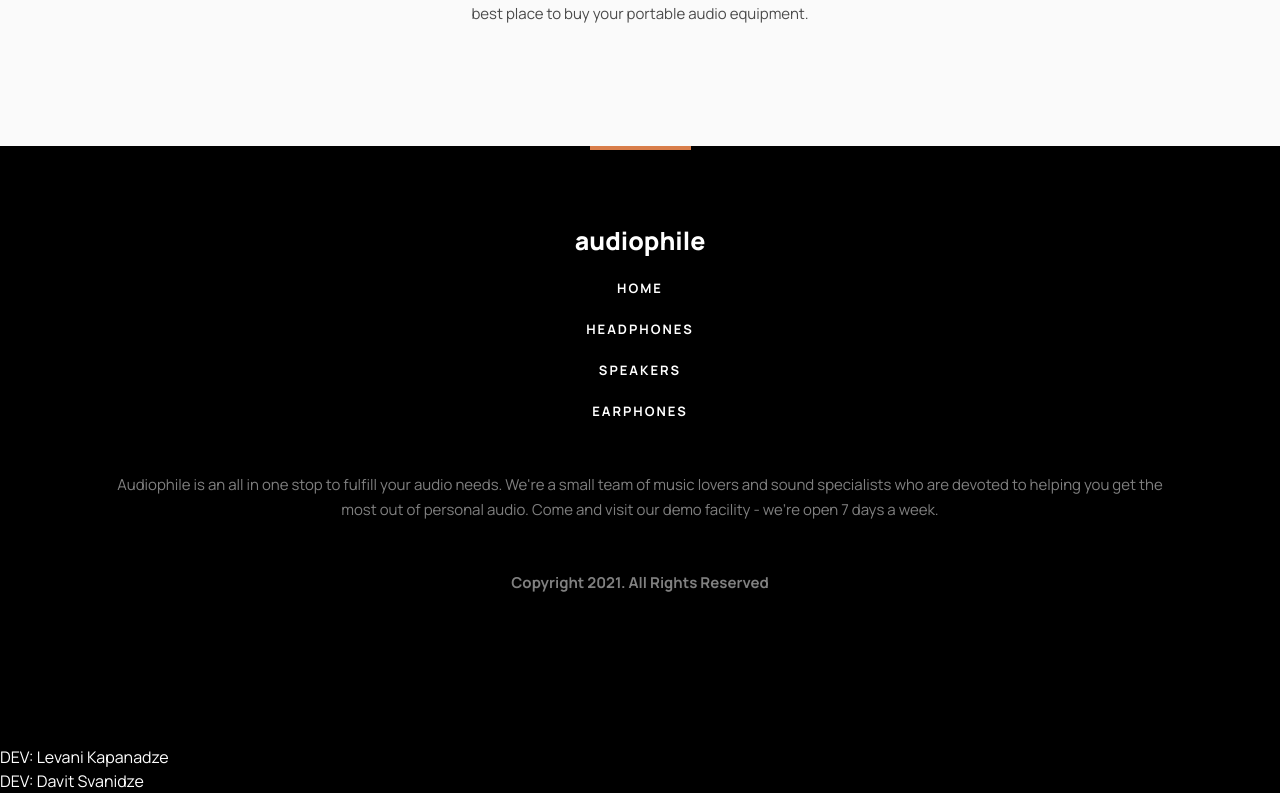
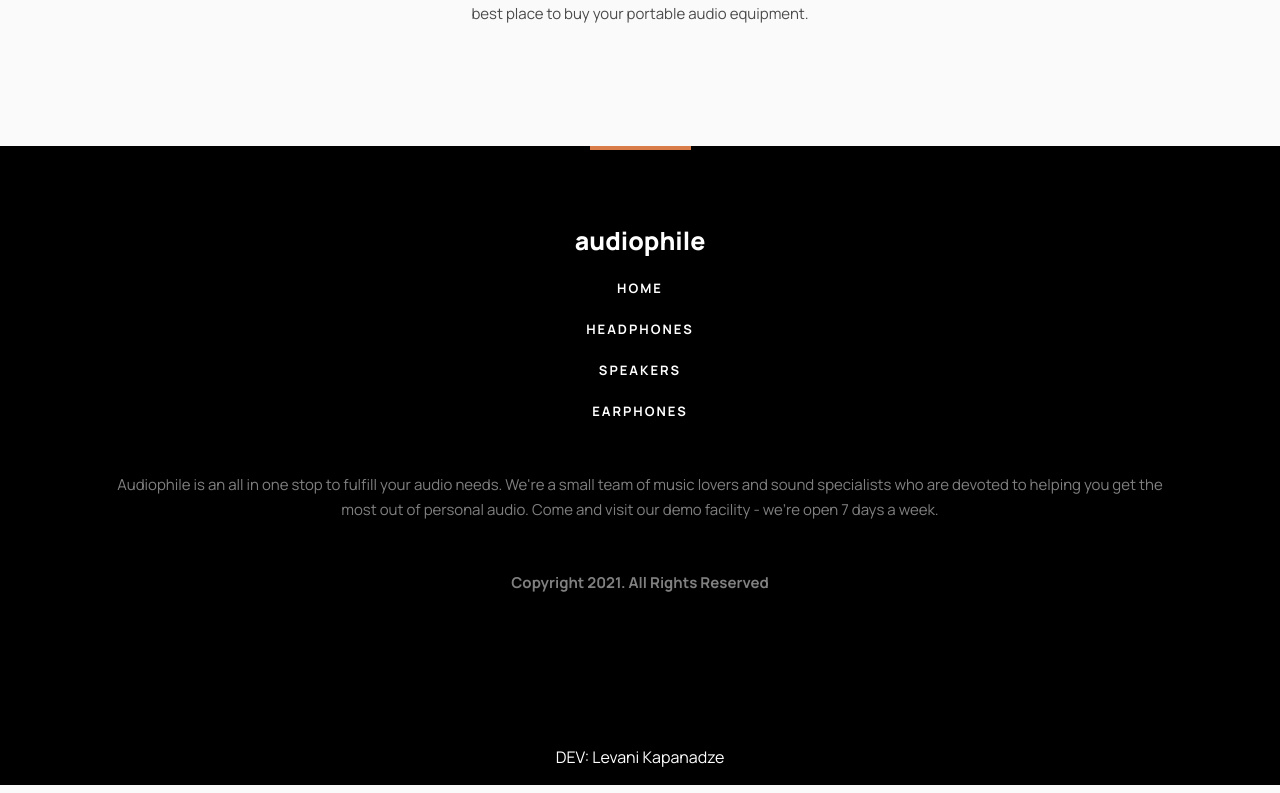
Before and after one commit to LEVANIKAPANADZE/ecomerce, a React (Vite) app: page /Home in a window 1280 px wide. Shown: the part 1455-2248 px from the top of the page. Built offline with nearby package versions, Linux system fonts and the light colour scheme.

Commit message:
Styled dev info

```diff
--- a/src/components/Footer.tsx
+++ b/src/components/Footer.tsx
@@ -56,12 +56,13 @@ export default function Footer() {
           </h4>
         </div>
 
-        <div className="flex flex-col">
-          <a target="_blank" href="https://my-contacts-hazel.vercel.app">
+        <div className="flex flex-col items-center">
+          <a
+            target="_blank"
+            href="https://my-contacts-hazel.vercel.app"
+            className="mb-[16px]"
+          >
             DEV: Levani Kapanadze
-          </a>
-          <a target="_blank" href="https://guns.lol/dativardzma">
-            DEV: Davit Svanidze
           </a>
         </div>
       </div>
```
